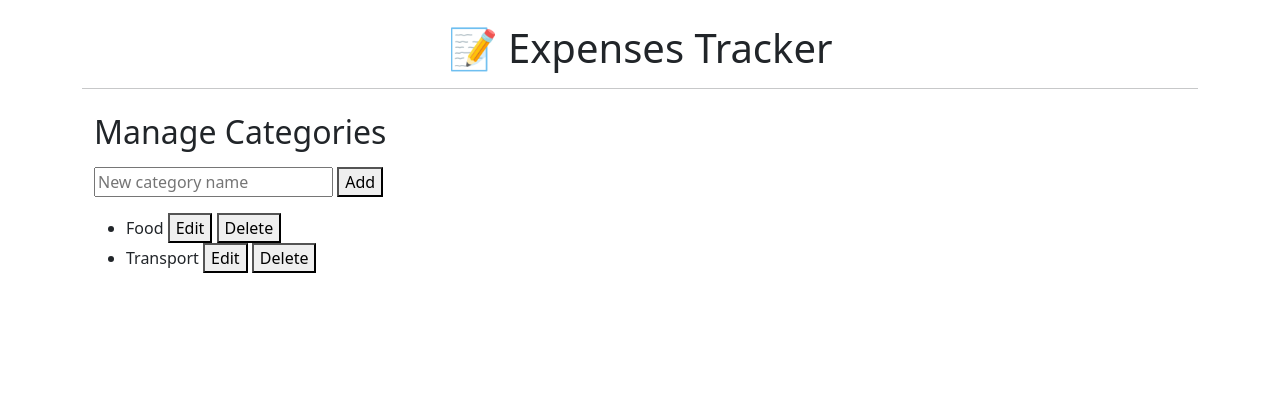
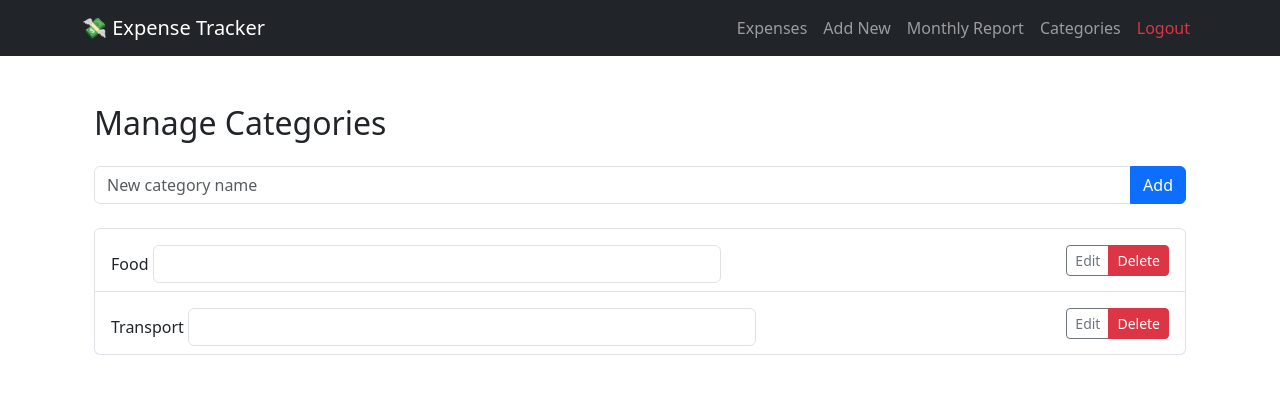
Before and after one commit to Hesam-Norouzi/django_expense_tracker, a Django app: page /categories/ in a window 1280 px wide. Shown: the top 394 px of the page. Run offline with Django 5.2, Linux system fonts and the light colour scheme; a user stored in the database is signed in; data comes from the database, SQL or seed files in the repository; both versions use the stored data as it was after the commit.

Commit message:
Enhance UI with Bootstrap and improve expense management templates

```diff
--- a/expenses/templates/expenses/base.html
+++ b/expenses/templates/expenses/base.html
@@ -2,15 +2,52 @@
 <html lang="en">
 <head>
     <meta charset="UTF-8">
-    <title>{% block title %}Expenses Tracker{% endblock %}</title>
+    <title>{% block title %}Expense Tracker{% endblock %}</title>
     <link href="https://cdn.jsdelivr.net/npm/bootstrap@5.3.3/dist/css/bootstrap.min.css" rel="stylesheet">
 </head>
 <body>
-    <div class="container mt-4">
-        <h1 class="text-center">📝 Expenses Tracker</h1>
-        <hr>
-        {% block content %}
-        {% endblock %}
+
+<!-- Navbar -->
+<nav class="navbar navbar-expand-lg navbar-dark bg-dark mb-4">
+  <div class="container">
+    <a class="navbar-brand" href="{% url 'expense_list' %}">💸 Expense Tracker</a>
+    <button class="navbar-toggler" type="button" data-bs-toggle="collapse" data-bs-target="#navbarNav">
+      <span class="navbar-toggler-icon"></span>
+    </button>
+    <div class="collapse navbar-collapse" id="navbarNav">
+      <ul class="navbar-nav ms-auto">
+        <li class="nav-item">
+          <a class="nav-link" href="{% url 'expense_list' %}">Expenses</a>
+        </li>
+        <li class="nav-item">
+          <a class="nav-link" href="{% url 'add_expense' %}">Add New</a>
+        </li>
+        <li class="nav-item">
+          <a class="nav-link" href="{% url 'expense_report' %}">Monthly Report</a>
+        </li>
+        <li class="nav-item">
+          <a class="nav-link" href="{% url 'manage_categories' %}">Categories</a>
+        </li>
+        <li class="nav-item">
+          <a class="nav-link text-danger" href="#">Logout</a>
+        </li>
+      </ul>
     </div>
+  </div>
+</nav>
+
+<!-- Page content -->
+<div class="container">
+    {% if messages %}
+      {% for message in messages %}
+        <div class="alert alert-{{ message.tags }}">{{ message }}</div>
+      {% endfor %}
+    {% endif %}
+
+    {% block content %}
+    {% endblock %}
+</div>
+
+<script src="https://cdn.jsdelivr.net/npm/bootstrap@5.3.3/dist/js/bootstrap.bundle.min.js"></script>
 </body>
 </html>
--- a/expenses/templates/expenses/manage_categories.html
+++ b/expenses/templates/expenses/manage_categories.html
@@ -1,36 +1,46 @@
 {% extends 'expenses/base.html' %}
 {% block content %}
-<div class="container mt-4">
-    <h2>Manage Categories</h2>
+<div class="container mt-5">
+    <h2 class="mb-4">Manage Categories</h2>
 
-    <!-- پیام‌ها -->
     <div id="message-box"></div>
 
-    <!-- افزودن دسته‌بندی -->
-    <div class="my-3">
-        <input type="text" id="new-category-name" placeholder="New category name">
-        <button onclick="addCategory()">Add</button>
+    <div class="input-group mb-4">
+        <input type="text" id="new-category-name" class="form-control" placeholder="New category name">
+        <button class="btn btn-primary" onclick="addCategory()">Add</button>
     </div>
 
-    <!-- جدول دسته‌بندی‌ها -->
-    <ul id="category-list">
+    <ul id="category-list" class="list-group">
         {% for category in categories %}
-        <li id="category-{{ category.id }}">
+        <li id="category-{{ category.id }}" class="list-group-item d-flex justify-content-between align-items-center">
+            <div class="flex-grow-1">
                 <span class="category-name">{{ category.name }}</span>
-            <input type="text" class="edit-input" style="display:none;">
-            <button onclick="editCategory({{ category.id }})">Edit</button>
-            <button onclick="saveCategory({{ category.id }})" style="display:none;">Save</button>
-            <button onclick="deleteCategory({{ category.id }})">Delete</button>
+                <input type="text" class="edit-input form-control d-inline-block mt-2" style="display:none; width: 60%;">
+            </div>
+            <div class="btn-group btn-group-sm ms-2">
+                <button class="btn btn-outline-secondary" onclick="editCategory({{ category.id }})">Edit</button>
+                <button class="btn btn-success" onclick="saveCategory({{ category.id }})" style="display:none;">Save</button>
+                <button class="btn btn-danger" onclick="deleteCategory({{ category.id }})">Delete</button>
+            </div>
         </li>
         {% endfor %}
     </ul>
 </div>
 
-<!-- استایل پیام‌ها -->
+<div id="delete-confirm-modal" style="display: none; position: fixed; top: 0; left: 0;
+    width: 100%; height: 100%; background: rgba(0,0,0,0.6); z-index: 9999; justify-content: center; align-items: center;">
+    <div style="background: white; padding: 20px; border-radius: 8px; max-width: 400px; text-align: center;">
+        <p>Are you sure you want to delete this category?</p>
+        <button id="confirm-delete-btn" class="btn btn-danger">Yes, delete</button>
+        <button onclick="closeDeleteModal()" class="btn btn-secondary">Cancel</button>
+    </div>
+</div>
+
+
 <style>
     .alert {
         padding: 10px;
-    margin-bottom: 15px;
+        margin-bottom: 20px;
         border-radius: 5px;
     }
     .alert-success {
@@ -43,7 +53,6 @@
     }
 </style>
 
-<!-- اسکریپت -->
 <script>
 function showMessage(message, type = 'success') {
     const box = document.getElementById('message-box');
@@ -53,16 +62,13 @@ function showMessage(message, type = 'success') {
 
 function addCategory() {
     const name = document.getElementById('new-category-name').value.trim();
-    if (!name) {
-        showMessage("Name is required", 'error');
-        return;
-    }
+    if (!name) return showMessage("Name is required", 'error');
 
     const existingNames = Array.from(document.querySelectorAll('.category-name')).map(el => el.textContent.toLowerCase());
     if (existingNames.includes(name.toLowerCase())) {
-        showMessage("This category already exists", 'error');
-        return;
+        return showMessage("This category already exists", 'error');
     }
+
     fetch("{% url 'add_category_ajax' %}", {
         method: 'POST',
         headers: {
@@ -76,12 +82,17 @@ function addCategory() {
         if (data.status === 'success') {
             const li = document.createElement('li');
             li.id = `category-${data.id}`;
+            li.className = "list-group-item d-flex justify-content-between align-items-center";
             li.innerHTML = `
+                <div class="flex-grow-1">
                     <span class="category-name">${data.name}</span>
-                <input type="text" class="edit-input" style="display:none;">
-                <button onclick="editCategory(${data.id})">Edit</button>
-                <button onclick="saveCategory(${data.id})" style="display:none;">Save</button>
-                <button onclick="deleteCategory(${data.id})">Delete</button>
+                    <input type="text" class="edit-input form-control d-inline-block mt-2" style="display:none; width: 60%;">
+                </div>
+                <div class="btn-group btn-group-sm ms-2">
+                    <button class="btn btn-outline-secondary" onclick="editCategory(${data.id})">Edit</button>
+                    <button class="btn btn-success" onclick="saveCategory(${data.id})" style="display:none;">Save</button>
+                    <button class="btn btn-danger" onclick="deleteCategory(${data.id})">Delete</button>
+                </div>
             `;
             document.getElementById('category-list').appendChild(li);
             document.getElementById('new-category-name').value = '';
@@ -98,19 +109,17 @@ function editCategory(id) {
     const input = li.querySelector('.edit-input');
     input.value = nameSpan.textContent;
     nameSpan.style.display = 'none';
-    input.style.display = 'inline';
+    input.style.display = 'inline-block';
     li.querySelector('button[onclick^="editCategory"]').style.display = 'none';
-    li.querySelector('button[onclick^="saveCategory"]').style.display = 'inline';
+    li.querySelector('button[onclick^="saveCategory"]').style.display = 'inline-block';
 }
 
 function saveCategory(id) {
     const li = document.getElementById(`category-${id}`);
     const input = li.querySelector('.edit-input');
     const newName = input.value.trim();
-    if (!newName) {
-        showMessage("Name is required", 'error');
-        return;
-    }
+    if (!newName) return showMessage("Name is required", 'error');
+
     fetch(`/categories/edit/${id}/`, {
         method: 'POST',
         headers: {
@@ -126,7 +135,7 @@ function saveCategory(id) {
             nameSpan.textContent = newName;
             nameSpan.style.display = 'inline';
             input.style.display = 'none';
-            li.querySelector('button[onclick^="editCategory"]').style.display = 'inline';
+            li.querySelector('button[onclick^="editCategory"]').style.display = 'inline-block';
             li.querySelector('button[onclick^="saveCategory"]').style.display = 'none';
             showMessage('Category updated successfully');
         } else {
@@ -154,4 +163,38 @@ function deleteCategory(id) {
     });
 }
 </script>
+<script>
+    let categoryToDeleteId = null;
+
+    function deleteCategory(id) {
+        categoryToDeleteId = id;
+        document.getElementById('delete-confirm-modal').style.display = 'flex';
+    }
+
+    function closeDeleteModal() {
+        categoryToDeleteId = null;
+        document.getElementById('delete-confirm-modal').style.display = 'none';
+    }
+
+    document.getElementById('confirm-delete-btn').addEventListener('click', () => {
+        if (!categoryToDeleteId) return;
+        fetch(`/categories/delete/${categoryToDeleteId}/`, {
+            method: 'POST',
+            headers: {
+                'X-CSRFToken': '{{ csrf_token }}'
+            }
+        })
+        .then(res => res.json())
+        .then(data => {
+            if (data.status === 'success') {
+                document.getElementById(`category-${categoryToDeleteId}`).remove();
+                showMessage('Category deleted successfully');
+            } else {
+                showMessage(data.message || 'Error occurred', 'error');
+            }
+            closeDeleteModal();
+        });
+    });
+    </script>
+
 {% endblock %}
--- a/expenses/views.py
+++ b/expenses/views.py
@@ -19,7 +19,12 @@ def add_expense(request):
             return redirect('expense_list')
     else:
         form = ExpenseForm(user=request.user)
-    return render(request, 'expenses/add_expense.html', {'form': form})
+    return render(request, 'expenses/add_expense.html', {
+    'form': form,
+    'view_title': 'Add New Expense',
+    'button_text': 'Save'
+})
+
 
 
 @login_required
@@ -88,7 +93,12 @@ def edit_expense(request, expense_id):
             return redirect('expense_list')
     else:
         form = ExpenseForm(user=request.user)
-    return render(request, 'expenses/edit_expense.html', {'form': form})
+    return render(request, 'expenses/edit_expense.html', {
+    'form': form,
+    'view_title': 'Edit Expense',
+    'button_text': 'Save'
+})
+
 
 
 @login_required
```
Also changed, not shown: expenses/templates/expenses/add_expense.html (+12 -8 lines), expenses/templates/expenses/edit_expense.html (+11 -7 lines), expenses/templates/expenses/expense_list.html (+33 -16 lines), expenses/templates/expenses/expense_report.html (+21 -11 lines), db.sqlite3. Lines whose indentation alone changed are shown as unchanged.
